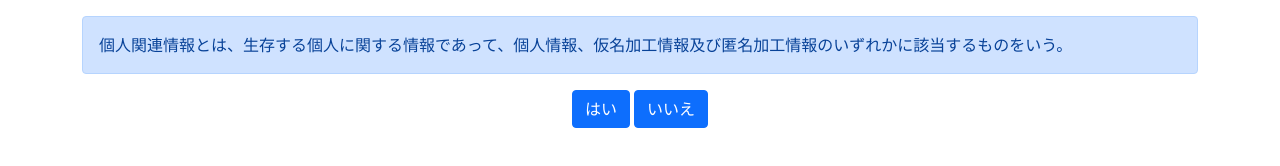
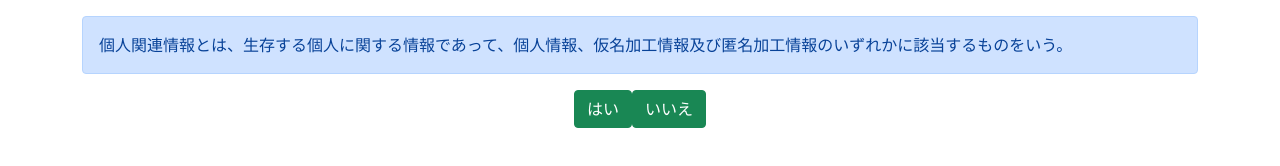
Before and after one commit to 31chiemi/personal-information-quiz, a plain HTML site: page index.html in a window 1280 px wide. Drawn offline with nearby package versions, Linux system fonts and the light colour scheme.

Commit message:
button変更

```diff
--- a/index.html
+++ b/index.html
@@ -32,8 +32,8 @@
       A simple primary alert—check it out!
     </div>
     <div class="d-flex justify-content-center">
-      <button type="button" class="btn btn-primary">Primary</button>
-      <button type="button" class="ms-1 btn btn-primary">Primary</button>
+      <button type="button" class="btn btn-success">Success</button>
+      <button type="button" class="btn btn-success">Success</button>
     </div>
   </div>
   <script src="app.js"></script>
```
